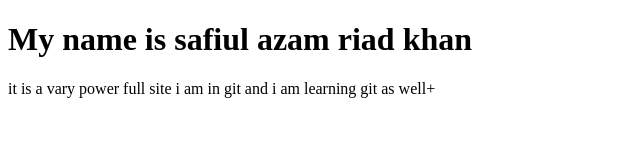
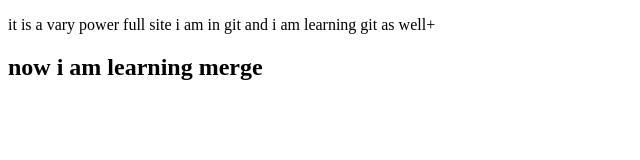
Before and after one commit to mdsafiulazam/mdsafiulazam, a plain HTML site: page index.html in a window 1280 px wide. Shown: the whole page, without its empty margins (0-640 px from the left). Drawn offline with Linux system fonts and the light colour scheme.

Commit message:
it is last change

```diff
--- a/index.html
+++ b/index.html
@@ -5,7 +5,7 @@
     <title>git tutorial</title>
 </head>
 <body>
-    <h1>My name is safiul azam riad khan</h1>
     <p>it is a vary power full site i am in git and i am learning git as well+</p>
+    <h2>now i am learning merge</h2>
 </body>
 </html>
```
